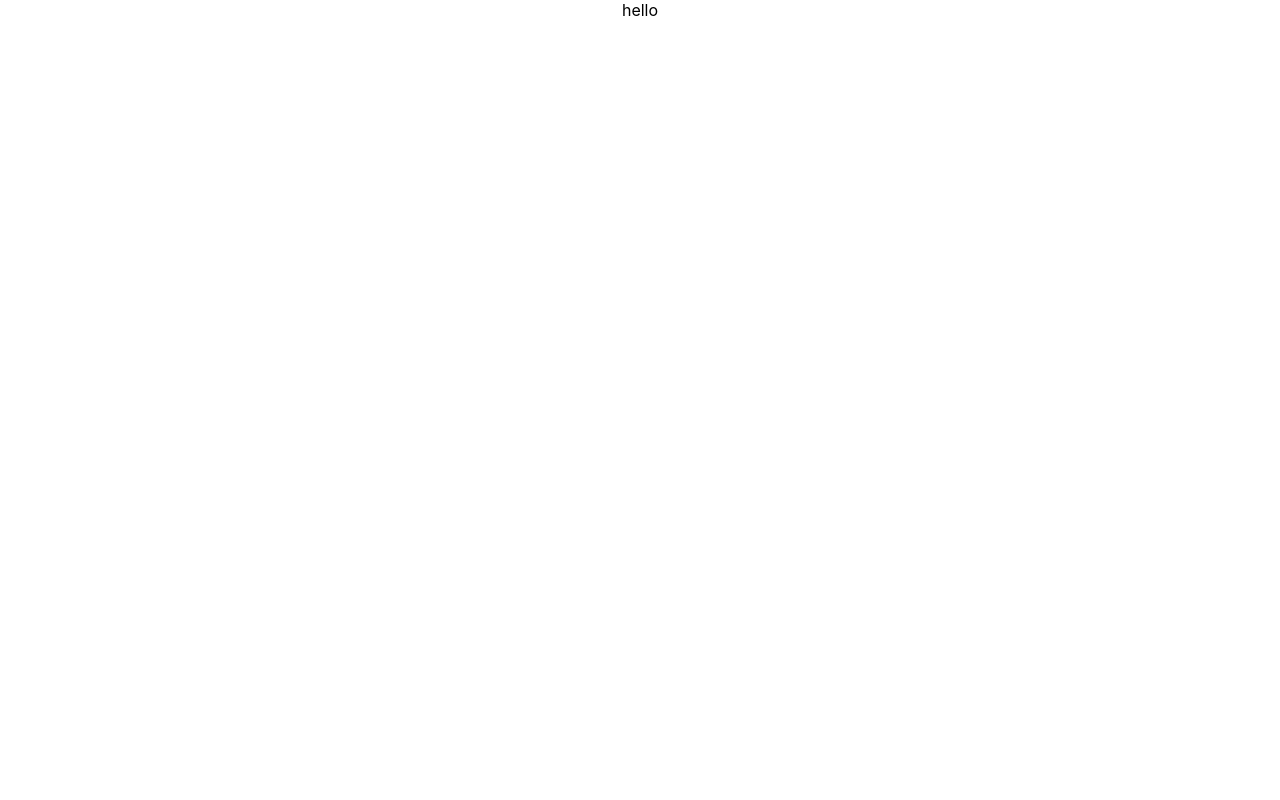
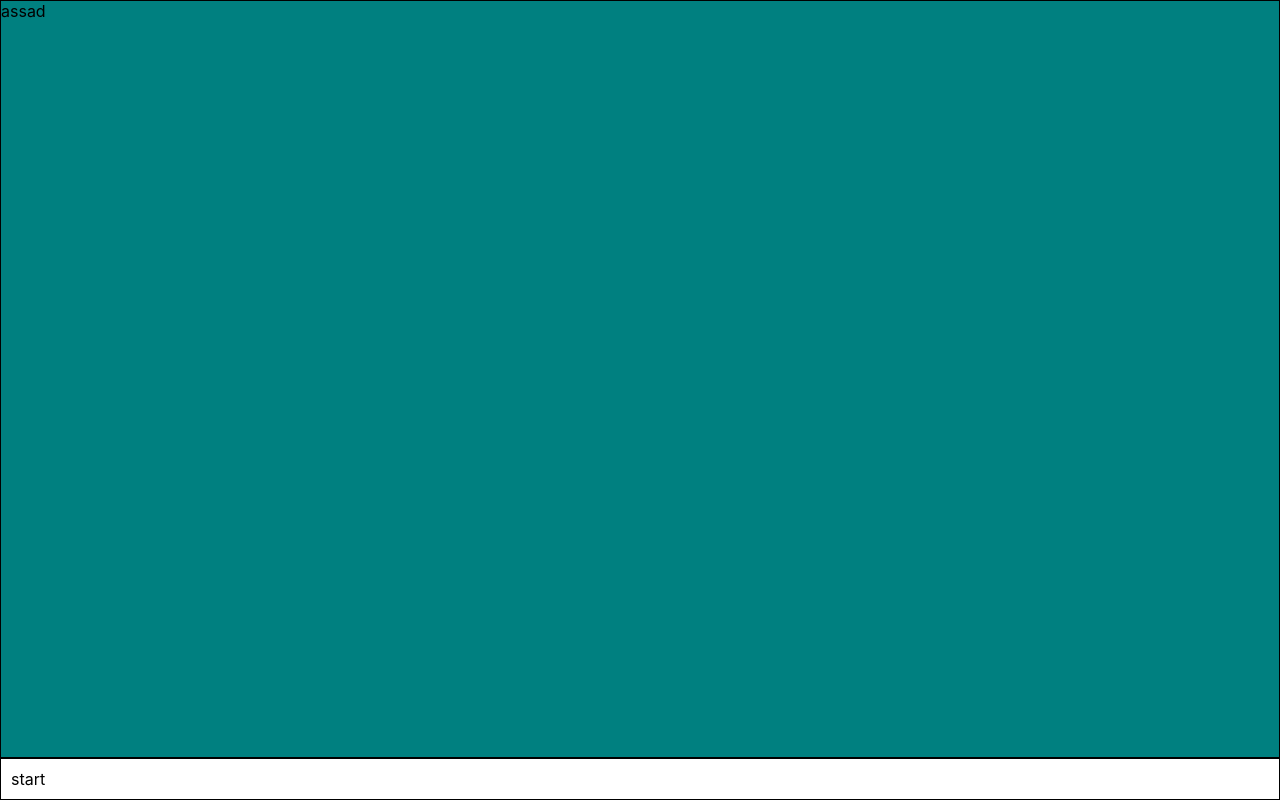
Before and after one commit to nottherealalanturing/portfolio, a React (Create React App) app: page / in a window 1280 px wide. Built offline with nearby package versions, Linux system fonts and the light colour scheme.

Commit message:
remove reactablejs

```diff
--- a/package.json
+++ b/package.json
@@ -6,6 +6,7 @@
     "@testing-library/jest-dom": "^5.16.5",
     "@testing-library/react": "^13.4.0",
     "@testing-library/user-event": "^13.5.0",
+    "98.css": "^0.1.18",
     "react": "^18.2.0",
     "react-dom": "^18.2.0",
     "react-gtm-module": "^2.0.11",
--- a/src/App.js
+++ b/src/App.js
@@ -1,7 +1,14 @@
 import './App.css';
+import Desktop from './components/desktop';
+import Taskbar from './components/taskbar';
 
 function App() {
-  return <div className="App">hello</div>;
+  return (
+    <div className="windowsarea">
+      <Desktop />
+      <Taskbar />
+    </div>
+  );
 }
 
 export default App;
--- /dev/null
+++ b/src/components/desktop.js
@@ -0,0 +1,10 @@
+import React from 'react';
+import styles from './styles/desktop.module.css';
+
+const Desktop = () => (
+  <div className={styles.desktopArea}>
+    <p>assad</p>
+  </div>
+);
+
+export default Desktop;
--- /dev/null
+++ b/src/components/styles/desktop.module.css
@@ -0,0 +1,6 @@
+.desktopArea {
+  border: 1px solid #000;
+  width: 100%;
+  height: 100%;
+  background-color: #008080;
+}
--- /dev/null
+++ b/src/components/styles/taskbar.module.css
@@ -0,0 +1,5 @@
+.taskbar {
+  border: 1px solid #000;
+  width: 100%;
+  padding: 10px;
+}
--- /dev/null
+++ b/src/components/taskbar.js
@@ -0,0 +1,6 @@
+import React from 'react';
+import styles from './styles/taskbar.module.css';
+
+const Taskbar = () => <div className={styles.taskbar}>start</div>;
+
+export default Taskbar;
--- a/src/index.css
+++ b/src/index.css
@@ -1,27 +1,28 @@
+*,
+*::after,
+*::before {
+  margin: 0;
+  padding: 0;
+  box-sizing: border-box;
+}
+
 body {
   margin: 0;
-  font-family:
-    -apple-system,
-    BlinkMacSystemFont,
-    'Segoe UI',
-    'Roboto',
-    'Oxygen',
-    'Ubuntu',
-    'Cantarell',
-    'Fira Sans',
-    'Droid Sans',
-    'Helvetica Neue',
+  font-family: -apple-system, BlinkMacSystemFont, 'Segoe UI', 'Roboto', 'Oxygen',
+    'Ubuntu', 'Cantarell', 'Fira Sans', 'Droid Sans', 'Helvetica Neue',
     sans-serif;
   -webkit-font-smoothing: antialiased;
   -moz-osx-font-smoothing: grayscale;
 }
 
 code {
-  font-family:
-    source-code-pro,
-    Menlo,
-    Monaco,
-    Consolas,
-    'Courier New',
+  font-family: source-code-pro, Menlo, Monaco, Consolas, 'Courier New',
     monospace;
 }
+
+.windowsarea {
+  display: flex;
+  flex-direction: column;
+  width: 100vw;
+  height: 100vh;
+}
```
Also changed, not shown: 1 other file (tests, documents, lock files or other folders).
